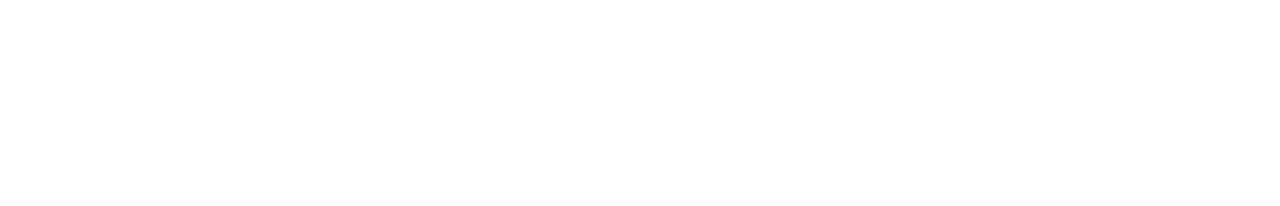
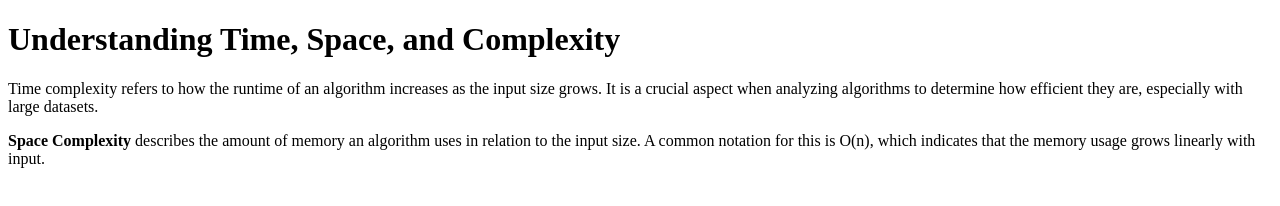
Before and after one commit to acciojob/time-and-space-complexity-IzamAhmed786, a website: page main.html in a window 1280 px wide. Drawn offline with Linux system fonts and the light colour scheme.

Commit message:
created a submission

```diff
--- a/main.html
+++ b/main.html
@@ -8,6 +8,17 @@
 
 <body>
 	<!-- the entire body must be written by student -->
+	<h1>Understanding Time, Space, and Complexity</h1>
+
+  <p>
+    Time complexity refers to how the runtime of an algorithm increases as the input size grows.
+    It is a crucial aspect when analyzing algorithms to determine how efficient they are, especially with large datasets.
+  </p>
+
+  <p>
+    <b>Space Complexity</b> describes the amount of memory an algorithm uses in relation to the input size.
+    A common notation for this is O(n), which indicates that the memory usage grows linearly with input.
+  </p>
     <script type="text/javascript" src="./script.js">
 </script>
 
```
